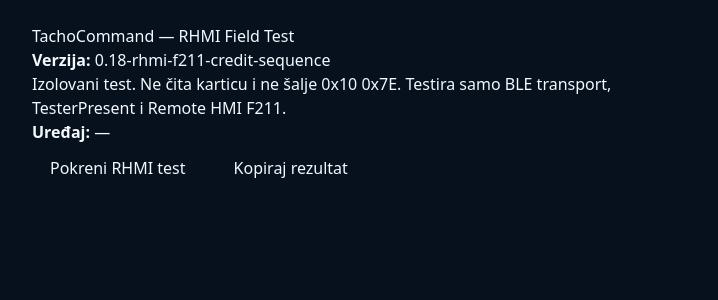
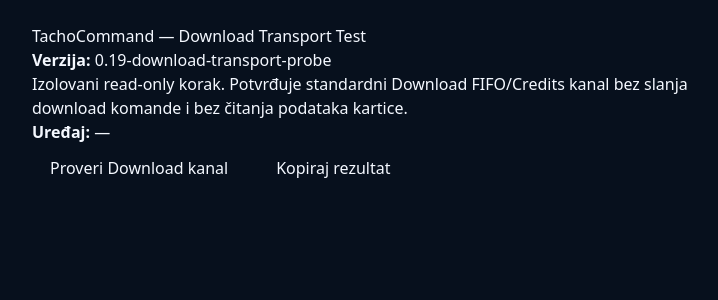
Before and after one commit to JakDoh/Tacho-Command, a Next.js app: page /field-test in a window 1280 px wide. Shown: the top 300 px of the page, without its empty margins (272-990 px from the left). Built offline with nearby package versions, Linux system fonts and the light colour scheme.

Commit message:
Probe standard download transport

```diff
--- a/app/field-test/field-test-client.tsx
+++ b/app/field-test/field-test-client.tsx
@@ -2,12 +2,11 @@
 
 import { useState } from "react";
 import {
-  TACHO_DIAGNOSTICS_CREDITS_UUID,
-  TACHO_DIAGNOSTICS_FIFO_UUID,
-  TACHO_DIAGNOSTICS_SERVICE_UUID,
+  TACHO_DOWNLOAD_CREDITS_UUID,
+  TACHO_DOWNLOAD_FIFO_UUID,
+  TACHO_DOWNLOAD_SERVICE_UUID,
   TACHO_OPTIONAL_SERVICE_UUIDS,
 } from "../../lib/tacho-ble.js";
-import { buildOpenRhmiStartRequest, buildOpenRhmiStatusRequest, classifyOpenRhmiPacket, describeRhmiStatus } from "../../lib/tacho-rhmi.js";
 
 type BleCharacteristic = {
   uuid: string;
@@ -25,7 +24,7 @@ type BleDevice = { name?: string; gatt?: { connect: () => Promise<BleServer> } }
 
 type Result = { step: string; status: string; detail?: string };
 
-const APP_VERSION = "0.18-rhmi-f211-credit-sequence";
+const APP_VERSION = "0.19-download-transport-probe";
 const sleep = (ms: number) => new Promise((resolve) => window.setTimeout(resolve, ms));
 
 export default function FieldTestClient() {
@@ -47,19 +46,14 @@ export default function FieldTestClient() {
       if (!device.gatt) throw new Error("GATT nije dostupan");
       const server = await device.gatt.connect();
       const services = await server.getPrimaryServices();
-      const diagnostics = services.find((service) => service.uuid.toLowerCase() === TACHO_DIAGNOSTICS_SERVICE_UUID);
-      if (!diagnostics) throw new Error("Diagnostics servis nije pronađen");
-      const chars = await diagnostics.getCharacteristics();
-      const fifo = chars.find((item) => item.uuid.toLowerCase() === TACHO_DIAGNOSTICS_FIFO_UUID);
-      const credits = chars.find((item) => item.uuid.toLowerCase() === TACHO_DIAGNOSTICS_CREDITS_UUID);
-      if (!fifo || !credits) throw new Error("FIFO/Credits nisu pronađeni");
-      let fifoWaiter: ((bytes: number[]) => boolean) | null = null;
-      fifo.addEventListener("characteristicvaluechanged", (event) => {
-        const view = (event.target as BleCharacteristic | null)?.value;
-        if (!view?.byteLength || !fifoWaiter) return;
-        const bytes = Array.from(new Uint8Array(view.buffer, view.byteOffset, view.byteLength));
-        if (fifoWaiter(bytes)) fifoWaiter = null;
-      });
+      const download = services.find((service) => service.uuid.toLowerCase() === TACHO_DOWNLOAD_SERVICE_UUID);
+      if (!download) throw new Error("Download servis nije pronađen");
+      add("Download servis", "PASS", "standardni Smart Tacho 2 UUID");
+      const chars = await download.getCharacteristics();
+      const fifo = chars.find((item) => item.uuid.toLowerCase() === TACHO_DOWNLOAD_FIFO_UUID);
+      const credits = chars.find((item) => item.uuid.toLowerCase() === TACHO_DOWNLOAD_CREDITS_UUID);
+      if (!fifo || !credits) throw new Error("Download FIFO/Credits nisu pronađeni");
+      add("Download karakteristike", "PASS", "FIFO + Credits");
 
       let creditWaiter: ((credit: number) => void) | null = null;
       credits.addEventListener("characteristicvaluechanged", (event) => {
@@ -90,73 +84,7 @@ export default function FieldTestClient() {
       if (granted === null) throw new Error("Server credit nije stigao");
       if (granted === 0xff) throw new Error("DTCO je odbio flow control");
       add("Flow control", "PASS", `server credit ${granted}`);
-      add("Transport", "PASS", "Diagnostics FIFO + Credits + handshake");
-
-      const exchange = async (payload: readonly number[], accepts: (packet: number[]) => boolean, timeout = 5000, grantResponseCredit = true) => {
-        if (grantResponseCredit) await write(credits, [1]);
-        const response = new Promise<number[]>((resolve) => {
-          fifoWaiter = (packet) => {
-            if (!accepts(packet)) return false;
-            resolve(packet);
-            return true;
-          };
-        });
-        await write(fifo, [1, 1, ...payload]);
-        const packet = await Promise.race([response, sleep(timeout).then(() => null)]);
-        fifoWaiter = null;
-        return packet;
-      };
-
-      const tester = await exchange(
-        [0x3e, 0x00],
-        (packet) => packet[0] === 1 && packet[1] === 1 && (packet[2] === 0x7e || (packet[2] === 0x7f && packet[3] === 0x3e)),
-        6000,
-        false,
-      );
-      if (!tester) {
-        add("TesterPresent", "TIMEOUT", "Nije primljen 0x7E/0x7F odgovor");
-        return;
-      }
-      if (tester[2] === 0x7f) {
-        add("TesterPresent", "NEGATIVE", `NRC ${tester[4] ?? "?"}`);
-        return;
-      }
-      add("TesterPresent", "PASS", "positive 0x7E");
-
-      const start = await exchange(
-        buildOpenRhmiStartRequest(),
-        (packet) => packet[0] === 1 && packet[1] === 1 && (packet[2] === 0x71 || (packet[2] === 0x7f && packet[3] === 0x31)),
-        10000,
-      );
-      if (!start) {
-        add("F211 start", "TIMEOUT", "31 01 F2 11");
-        return;
-      }
-      const startInfo = classifyOpenRhmiPacket(start);
-      add("F211 start", startInfo.responseType === "start-positive" ? "PASS" : startInfo.responseType.toUpperCase(), startInfo.negativeResponseCode === null ? startInfo.responseType : `NRC ${startInfo.negativeResponseCode}`);
-      if (startInfo.responseType === "negative") return;
-
-      for (let poll = 1; poll <= 10; poll += 1) {
-        await sleep(poll === 1 ? 250 : 1000);
-        const status = await exchange(
-          buildOpenRhmiStatusRequest(),
-          (packet) => packet[0] === 1 && packet[1] === 1 && (packet[2] === 0x71 || (packet[2] === 0x7f && packet[3] === 0x31)),
-          5000,
-        );
-        if (!status) {
-          add(`F211 status #${poll}`, "TIMEOUT");
-          continue;
-        }
-        const info = classifyOpenRhmiPacket(status);
-        if (info.responseType === "status-positive") {
-          const name = describeRhmiStatus(info.statusCode);
-          add(`F211 status #${poll}`, "PASS", `${info.statusCode === null ? "?" : `0x${info.statusCode.toString(16).padStart(2, "0")}`} ${name}`);
-          if (name === "open" || name === "user-rejected" || name === "local-hmi-in-use" || name === "conditions-not-met") break;
-        } else {
-          add(`F211 status #${poll}`, info.responseType.toUpperCase(), info.negativeResponseCode === null ? info.responseType : `NRC ${info.negativeResponseCode}`);
-          break;
-        }
-      }
+      add("Download transport", "READY", "Handshake potvrđen; aplikacioni zahtev nije poslat");
     } catch (error) {
       add("Greška", "FAIL", error instanceof Error ? `${error.name}: ${error.message}` : "Unknown error");
     } finally {
@@ -165,16 +93,16 @@ export default function FieldTestClient() {
   };
 
   const copy = async () => {
-    await navigator.clipboard.writeText(JSON.stringify({ schema: "tachocommand-rhmi-field-test-v2", appVersion: APP_VERSION, createdAt: new Date().toISOString(), deviceName, results, privacy: "No driver data, VIN, registration, location, card number, or raw tachograph packets are retained." }, null, 2));
+    await navigator.clipboard.writeText(JSON.stringify({ schema: "tachocommand-download-field-test-v1", appVersion: APP_VERSION, createdAt: new Date().toISOString(), deviceName, results, privacy: "No driver data, VIN, registration, location, card number, or raw tachograph packets are requested or retained." }, null, 2));
   };
 
   return (
     <main style={{ maxWidth: 720, margin: "0 auto", padding: 24, fontFamily: "system-ui, sans-serif" }}>
-      <h1>TachoCommand — RHMI Field Test</h1>
+      <h1>TachoCommand — Download Transport Test</h1>
       <p><strong>Verzija:</strong> {APP_VERSION}</p>
-      <p>Izolovani test. Ne čita karticu i ne šalje 0x10 0x7E. Testira samo BLE transport, TesterPresent i Remote HMI F211.</p>
+      <p>Izolovani read-only korak. Potvrđuje standardni Download FIFO/Credits kanal bez slanja download komande i bez čitanja podataka kartice.</p>
       <p><strong>Uređaj:</strong> {deviceName}</p>
-      <button type="button" onClick={run} disabled={running} style={{ padding: "12px 18px", marginRight: 12 }}>{running ? "Test u toku…" : "Pokreni RHMI test"}</button>
+      <button type="button" onClick={run} disabled={running} style={{ padding: "12px 18px", marginRight: 12 }}>{running ? "Test u toku…" : "Proveri Download kanal"}</button>
       <button type="button" onClick={copy} disabled={results.length === 0} style={{ padding: "12px 18px" }}>Kopiraj rezultat</button>
       <div style={{ marginTop: 24 }}>
         {results.map((result, index) => <div key={`${result.step}-${index}`} style={{ padding: "12px 0", borderBottom: "1px solid #ccc" }}><strong>{result.step}: {result.status}</strong>{result.detail ? <div>{result.detail}</div> : null}</div>)}
```
